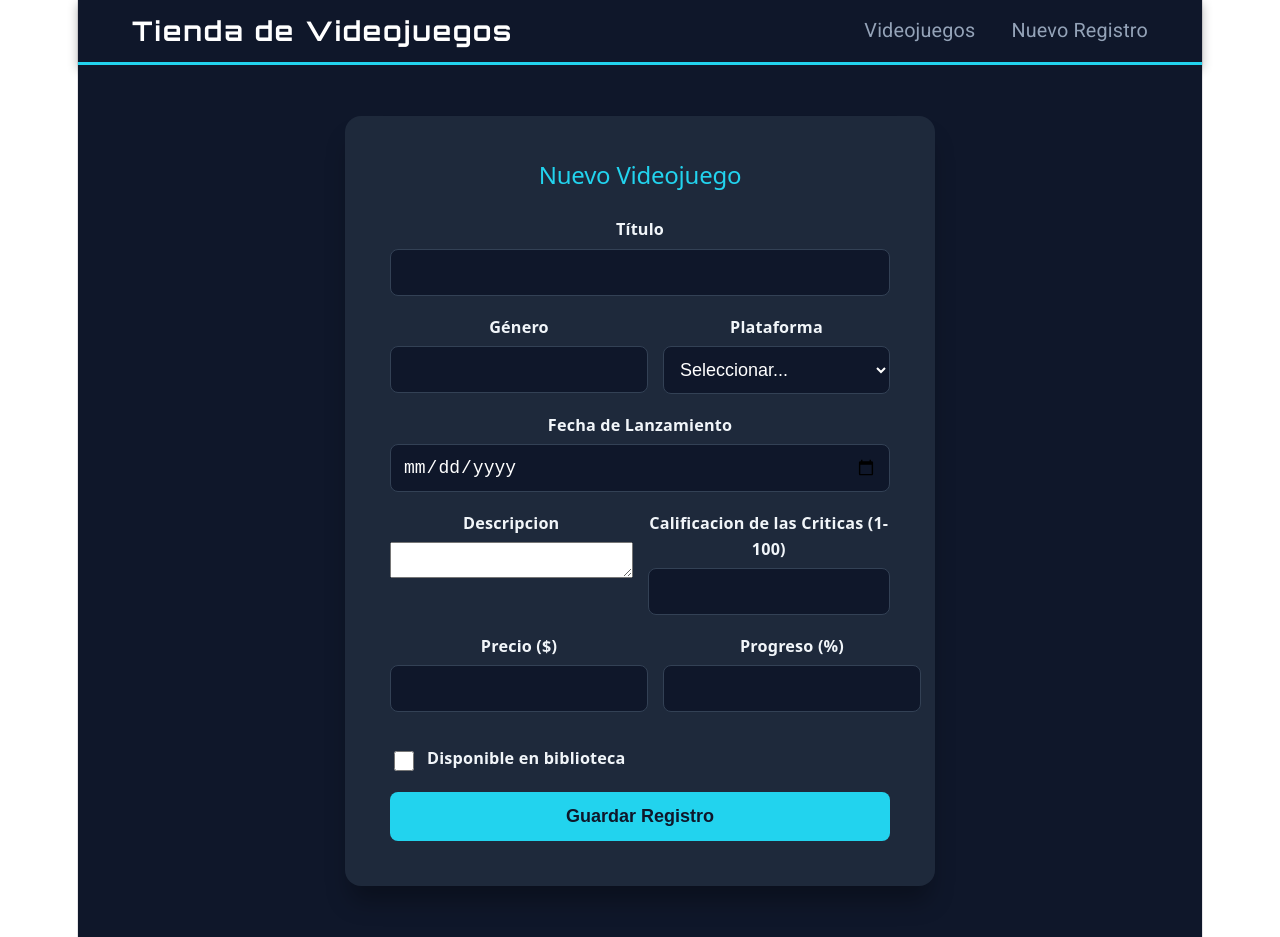
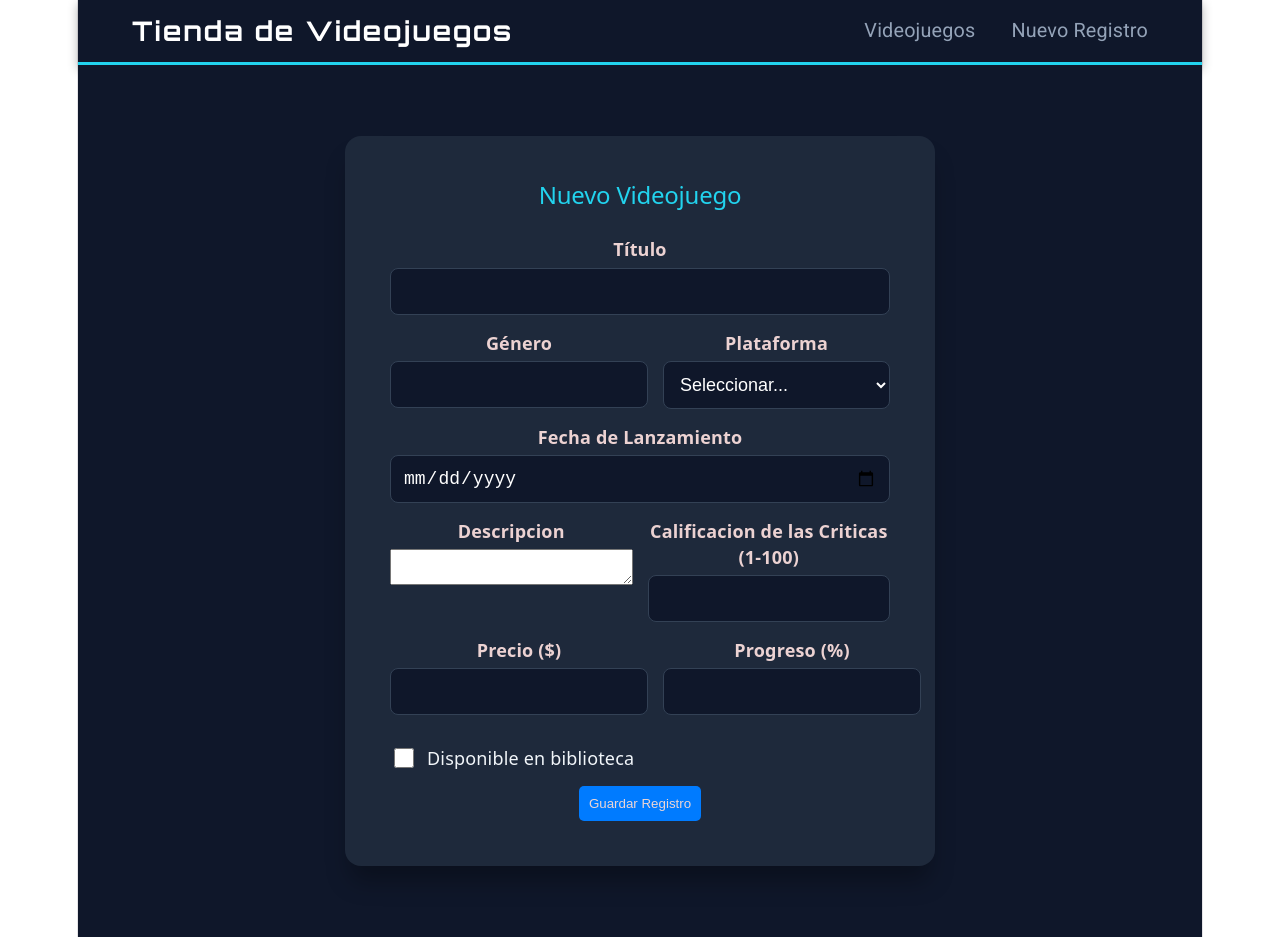
Before and after one commit to Junior27VQ/Videojuegos, a React (Vite) app: page /editar in a window 1280 px wide. Built offline with nearby package versions, Linux system fonts and the light colour scheme.

Commit message:
feat: enhance UI/UX with professional error styling and animations.

```diff
--- a/src/App.jsx
+++ b/src/App.jsx
@@ -9,6 +9,7 @@ import FormularioVideojuego from './components/FormularioVideojuego.jsx'
 import { BrowserRouter, Routes, Route } from 'react-router-dom'
 import Navbar from './components/Navbar.jsx'
 import PaginaNoEncontrada from './components/PaginaNoEncontrada.jsx'
+import AlertaNotificacion from './components/AlertaNotificacion.jsx'
 
 function App() {
   const [videojuegos, setVideojuegos] = useState(() => {
@@ -20,12 +21,18 @@ function App() {
     localStorage.setItem("lista_videojuegos", JSON.stringify(videojuegos));
   }, [videojuegos]);
 
+  const [alerta, setAlerta] = useState(null);
+  function mostrarAlerta(msg) {
+    setAlerta(msg);
+  };
+
   function nuevoVJ(nuevoVJ) {
     setVideojuegos([...videojuegos, nuevoVJ]);
   }
 
   function eliminarVJ(id) {
     setVideojuegos(videojuegos.filter(vj => vj.id !== id));
+    mostrarAlerta("Videojuego eliminado correctamente");
   }
 
   function actualizarVJ(id, videojuego) {
@@ -37,15 +44,18 @@ function App() {
   function manejarGuardar(videojuego) {
     const existe = videojuegos.find(e => e.id === videojuego.id);
     if(existe) {
-      actualizarVJ(videojuego.id, videojuego)
+      actualizarVJ(videojuego.id, videojuego);
+      mostrarAlerta("Videojuego actualizado con exito");
     }else{
-      nuevoVJ(videojuego)
+      nuevoVJ(videojuego);
+      mostrarAlerta("Videojuego registrado con exito");
     }
   };
 
   return (
     <BrowserRouter>
       <Navbar />
+      {alerta && <AlertaNotificacion mensaje={alerta} onClose={() => setAlerta(null)} />}
       <Routes>
         <Route path="/tabla" element={
           <TablaVideojuegos
--- a/src/components/FormularioVideojuego.css
+++ b/src/components/FormularioVideojuego.css
@@ -26,10 +26,10 @@
 
 h2 { margin-bottom: 1.5rem; text-align: center; color: var(--accent); }
 
-.vj-group { margin-bottom: 1rem; display: flex; flex-direction: column; }
+
 .vj-row { display: grid; grid-template-columns: 1fr 1fr; gap: 15px; }
 
-label { font-size: 0.9rem; font-weight: 600; margin-bottom: 6px; }
+
 
 input, select {
     padding: 12px;
@@ -43,45 +43,57 @@ input, select {
 .vj-checkbox { display: flex; align-items: center; gap: 10px; margin: 15px 0; }
 .vj-checkbox input { width: 20px; height: 20px; }
 
-.vj-btn {
-    width: 100%;
-    padding: 14px;
-    background: var(--accent);
-    color: var(--bg-dark);
-    border: none;
-    border-radius: 8px;
-    font-weight: bold;
-    cursor: pointer;
-    font-size: 1rem;
-    transition: transform 0.2s, background 0.2s;
-}
-
-.vj-btn:hover { background: #06b6d4; transform: translateY(-2px); }
-
 /* Responsivo */
 @media (max-width: 480px) {
     .vj-row { grid-template-columns: 1fr; }
 }
 
-/* Diseño del mensaje de error */
+/* Estilo general para el contenedor de error */
 .error-mensaje {
-    color: #ff4d4d; /* Un rojo vibrante pero legible */
-    font-size: 0.85rem; /* Tamaño ligeramente menor al del label */
-    margin-top: 5px;
+    color: #ff4d4d;
+    font-size: 0.75rem;
+    margin-top: 4px;
     display: block;
-    font-weight: 500;
-
-    /* Animación solicitada en el paso 5 */
-    animation: fadeIn 0.4s ease-in-out;
+    font-weight: bold;
+    animation: fadeIn 0.3s ease-in;
 }
 
-/* Definición de la animación de entrada */
+/* Animación para que los mensajes aparezcan suavemente */
 @keyframes fadeIn {
-    from { opacity: 0; }
-    to { opacity: 1; }
+    from { opacity: 0; transform: translateY(-5px); }
+    to { opacity: 1; transform: translateY(0); }
 }
 
-/* Opcional: Resaltar el borde del input cuando hay error */
-.vj-group input.error, .vj-group textarea.error {
-    border: 2px solid #ff4d4d;
+/* Borde rojo para inputs con error */
+.vj-group input.error,
+.vj-group textarea.error {
+    border: 2px solid #ff4d4d !important;
+    background-color: #5f5353;
 }
+
+/* Mejora estética para los grupos de formulario */
+.vj-group {
+    margin-bottom: 15px;
+    display: flex;
+    flex-direction: column;
+}
+
+.vj-group label {
+    font-weight: 600;
+    margin-bottom: 5px;
+    color: #ecd2d2;
+}
+
+.vj-btn {
+    background-color: #007bff;
+    color: rgb(235, 213, 213);
+    padding: 10px;
+    border: none;
+    border-radius: 5px;
+    cursor: pointer;
+    transition: background 0.3s;
+}
+
+.vj-btn:hover {
+    background-color: #0056b3;
+}
```
